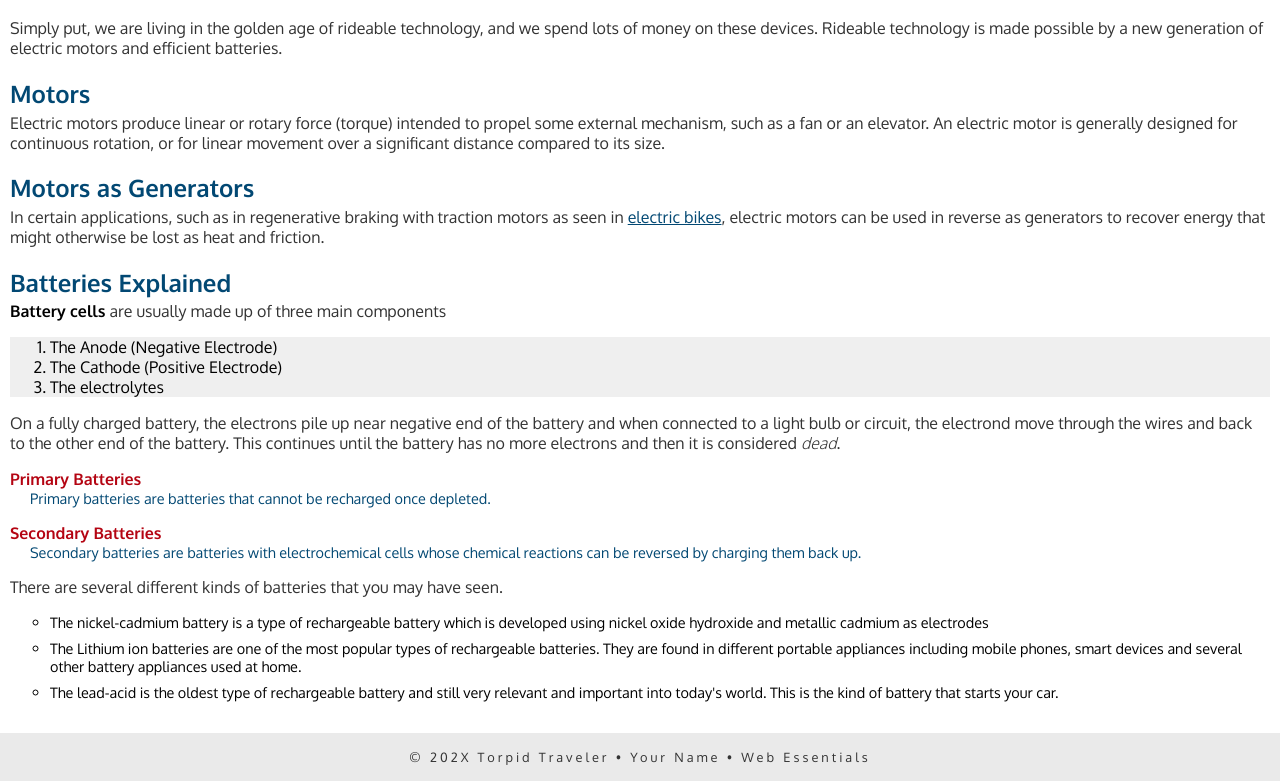
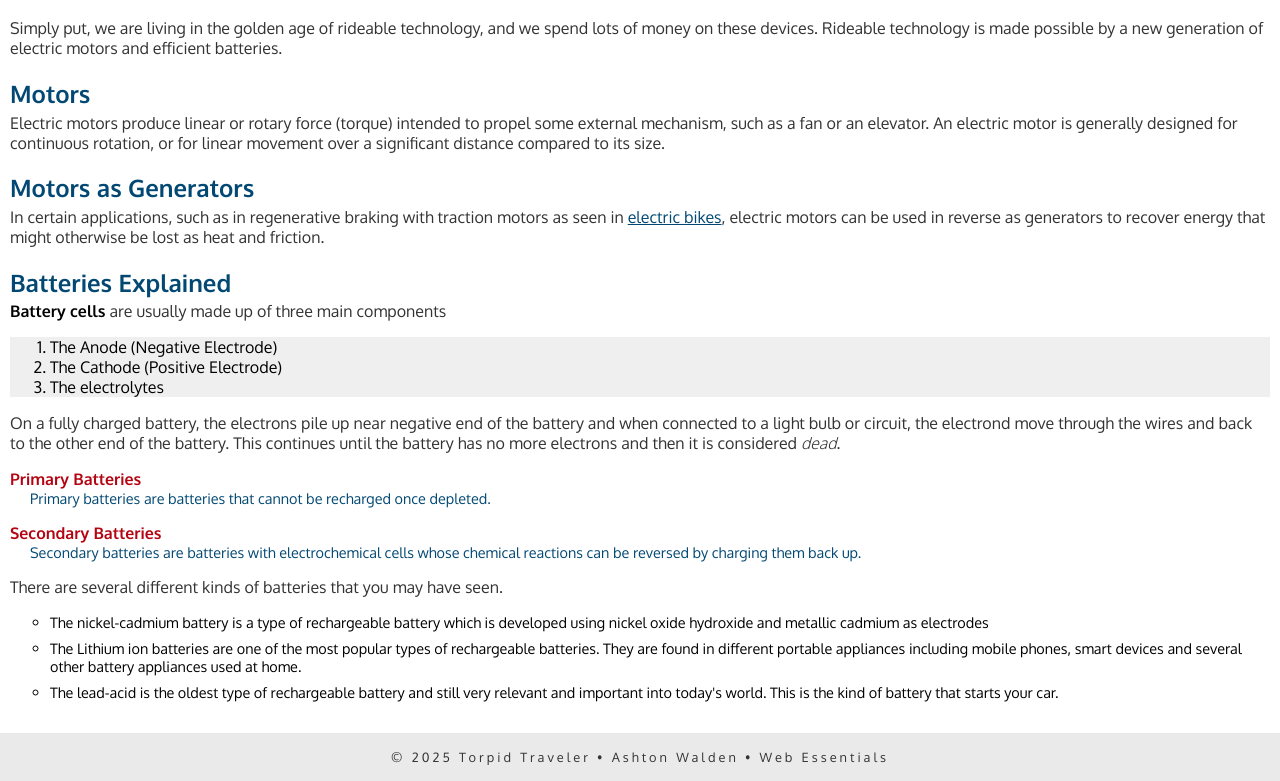
Before and after one commit to ashtonwalden34/dwdd1600, a plain HTML site: page 04follow-along/index.html in a window 1280 px wide. Shown: the part 194-975 px from the top of the page. Drawn offline with Linux system fonts and the light colour scheme.

Commit message:
04follow-along

```diff
--- a/04follow-along/index.html
+++ b/04follow-along/index.html
@@ -61,7 +61,7 @@
 
     <!-- start the page footer -->
     <footer>
-        <p>&copy; 202X Torpid Traveler &bull; Your Name &bull; Web Essentials</p>
+        <p>&copy; 2025 Torpid Traveler &bull; Ashton Walden &bull; Web Essentials</p>
     </footer>
 </body>
 </html>
```
Also changed, not shown: 04follow-along/products.html (+1 -1 lines).
